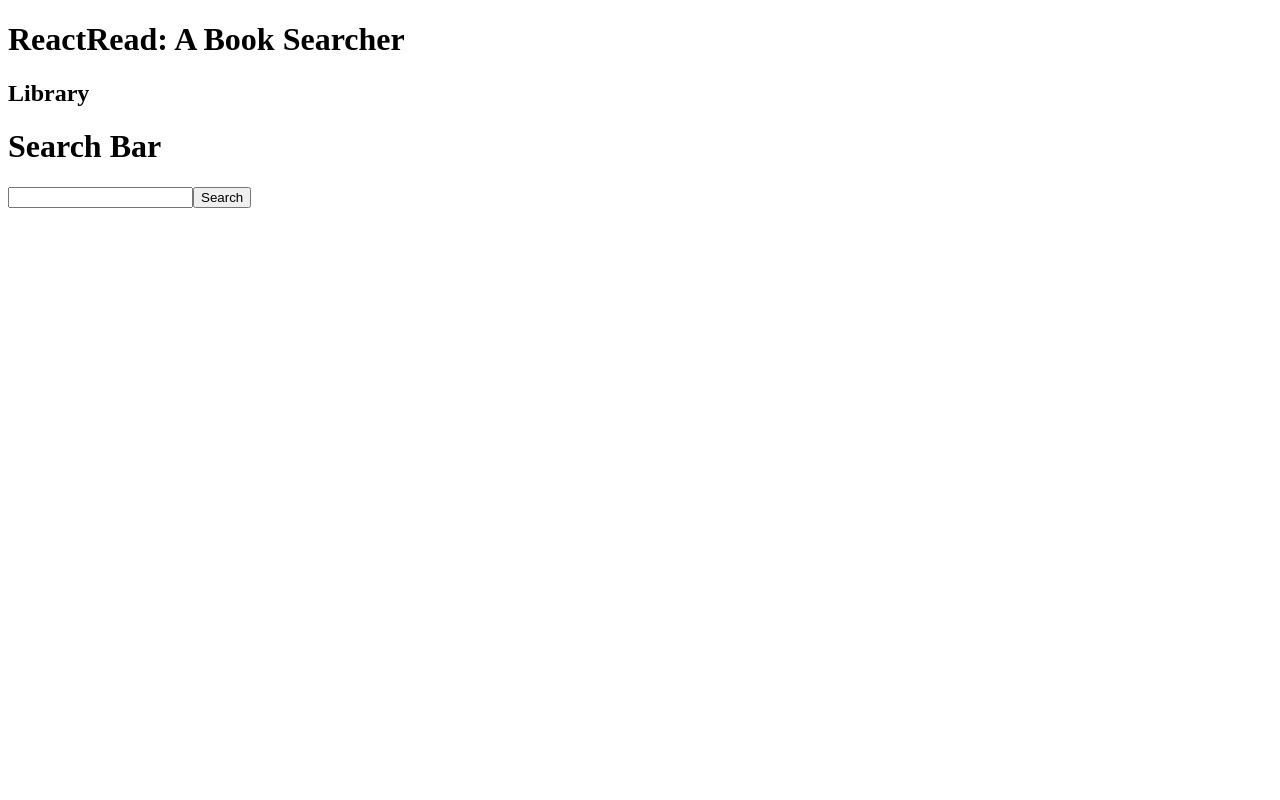
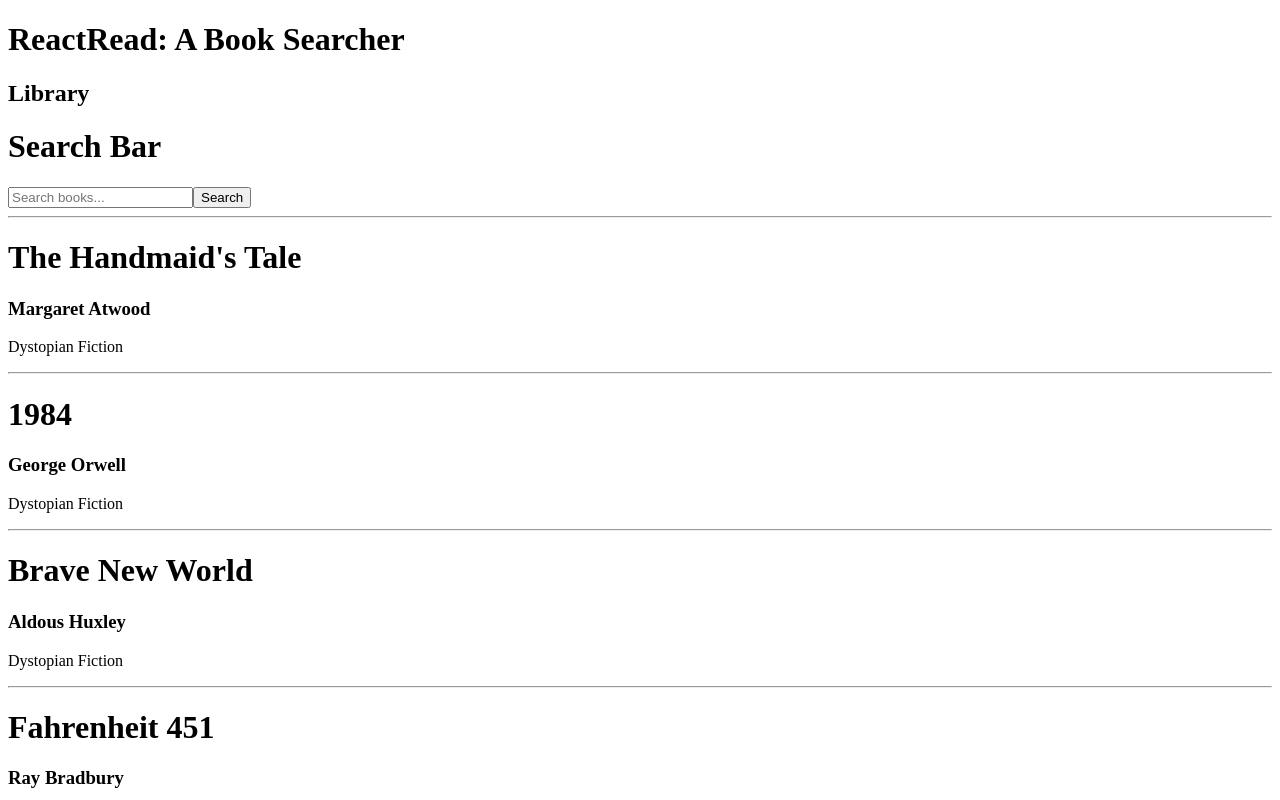
Before and after one commit to Weggyy/LIBRARY-APP-HUHU, a React (Vite) app: page / in a window 1280 px wide. Shown: the top 800 px of the page. Built offline with nearby package versions, Linux system fonts and the light colour scheme.

Commit message:
DONE: Library logic with Search functionality

```diff
--- a/src/components/MainContent.jsx
+++ b/src/components/MainContent.jsx
@@ -3,32 +3,35 @@ import data from '../data/booksData.json'
 
 
 export function LibraryBooks() {
-  const [isFilter, setFilter] = useState(false);
   const [input, setInput] = useState("");
+  const [newData, setNewData] = useState(data);
 
-  const filteredBooks = data.filter(book =>
-    book.title.toLowerCase().includes(input.toLowerCase()));
+  const filteredBooks = () => {
+    const newBooks = data.filter(book => book.title.toLowerCase().includes(input.toLowerCase()));
+    setNewData(newBooks);
+  }
 
-  const handleSearch = () => {
-    setFilter(true);
-  }
 
   return (
     <div>
       <h2>Library</h2>
       <h1>Search Bar</h1>
-      <input type="text" value={input} onChange={e => setInput(e.target.value)} />
-      <button onClick={handleSearch}>Search</button>
+      <input
+        type="text"
+        placeholder="Search books..."
+        value={input}
+        onChange={e => setInput(e.target.value)}
+      />
 
-      {isFilter && filteredBooks.map(book => (
-        <div>
+      <button onClick={filteredBooks}>Search</button>
+      {newData.map(book => (
+      <div>
         <hr />
         <h1>{book.title}</h1>
         <h3>{book.author}</h3>
         <p>{book.genre}</p>
-        </div>
-      ))}
-
+      </div>
+    ))}
     </div>
   );
 }
```
